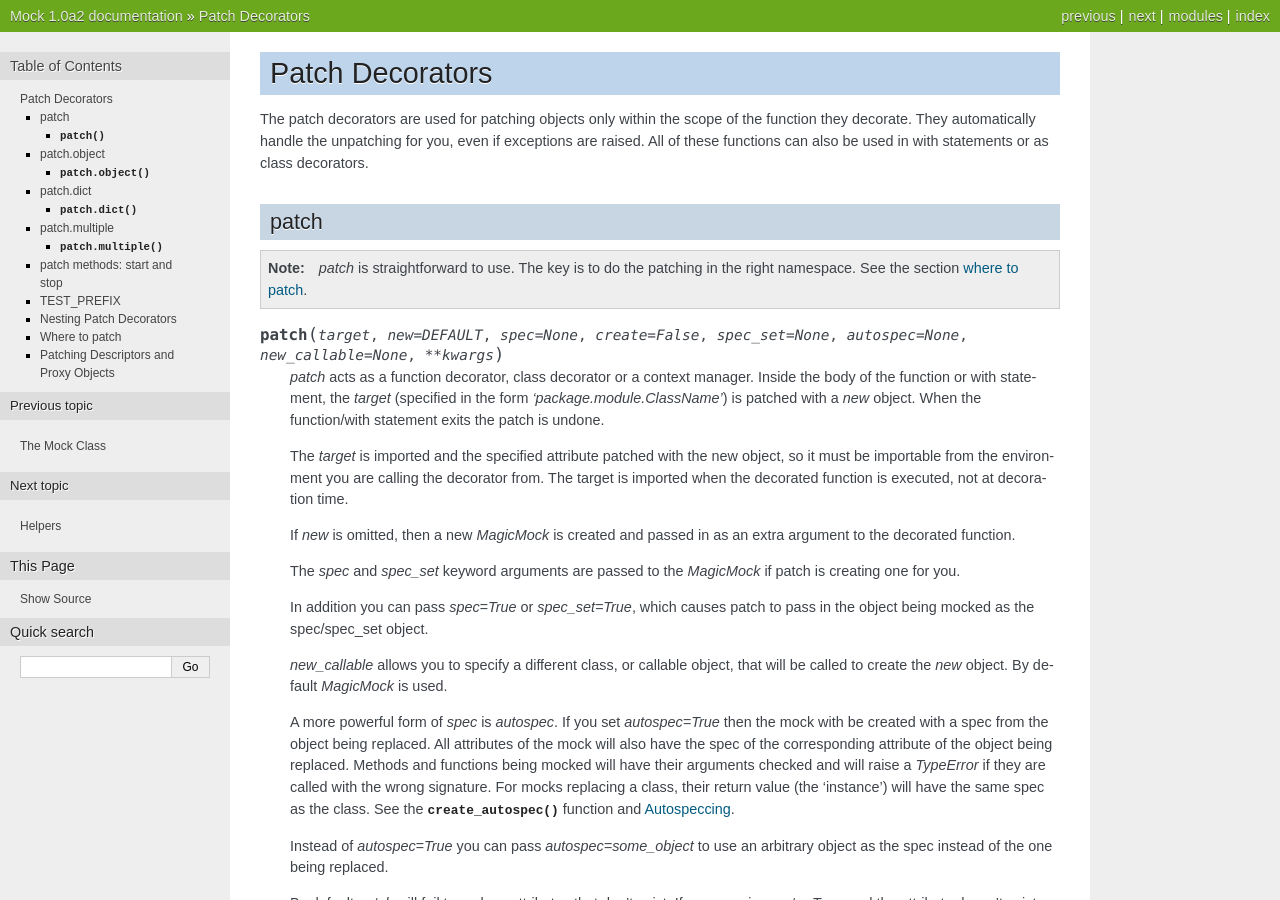
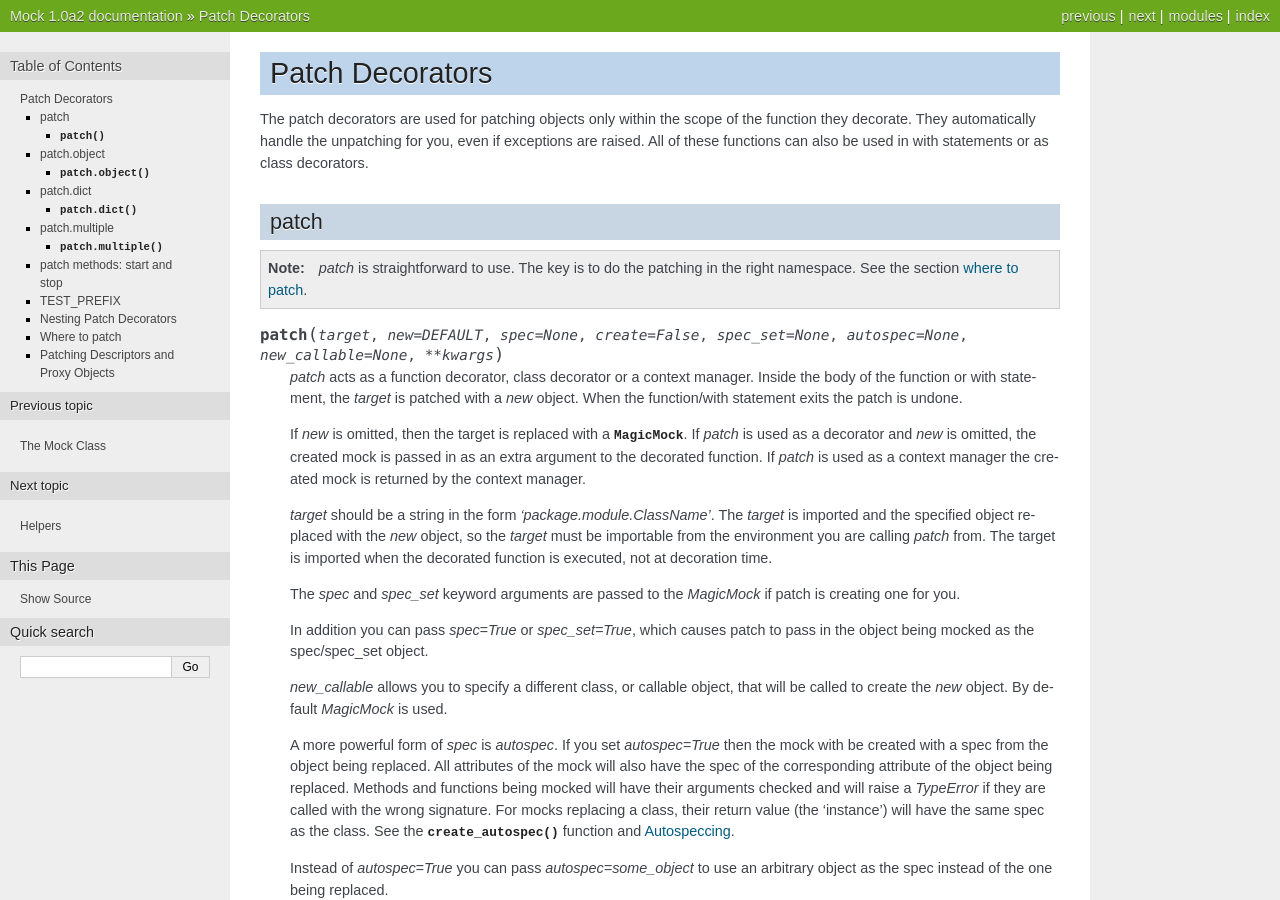
Before and after one commit to testing-cabal/mock, a Sphinx documentation site: the page built from docs/patch.txt, in a window 1280 px wide and 900 px high. Built offline with Sphinx 7.4.7, drawn with Linux system fonts in a browser that asks for light colours.

Commit message:
Doc / docstring improvement for patch

```diff
--- a/docs/patch.txt
+++ b/docs/patch.txt
@@ -44,17 +44,20 @@ patch
 
     `patch` acts as a function decorator, class decorator or a context
     manager. Inside the body of the function or with statement, the `target`
-    (specified in the form `'package.module.ClassName'`) is patched
-    with a `new` object. When the function/with statement exits the patch is
-    undone.
+    is patched with a `new` object. When the function/with statement exits
+    the patch is undone.
 
-    The `target` is imported and the specified attribute patched with the new
-    object, so it must be importable from the environment you are calling the
-    decorator from. The target is imported when the decorated function is
-    executed, not at decoration time.
+    If `new` is omitted, then the target is replaced with a
+    :class:`MagicMock`. If `patch` is used as a decorator and `new` is
+    omitted, the created mock is passed in as an extra argument to the
+    decorated function. If `patch` is used as a context manager the created
+    mock is returned by the context manager.
 
-    If `new` is omitted, then a new `MagicMock` is created and passed in as an
-    extra argument to the decorated function.
+    `target` should be a string in the form `'package.module.ClassName'`. The
+    `target` is imported and the specified object replaced with the `new`
+    object, so the `target` must be importable from the environment you are
+    calling `patch` from. The target is imported when the decorated function
+    is executed, not at decoration time.
 
     The `spec` and `spec_set` keyword arguments are passed to the `MagicMock`
     if patch is creating one for you.
```
Also changed, not shown: mock.py (+14 -11 lines).
